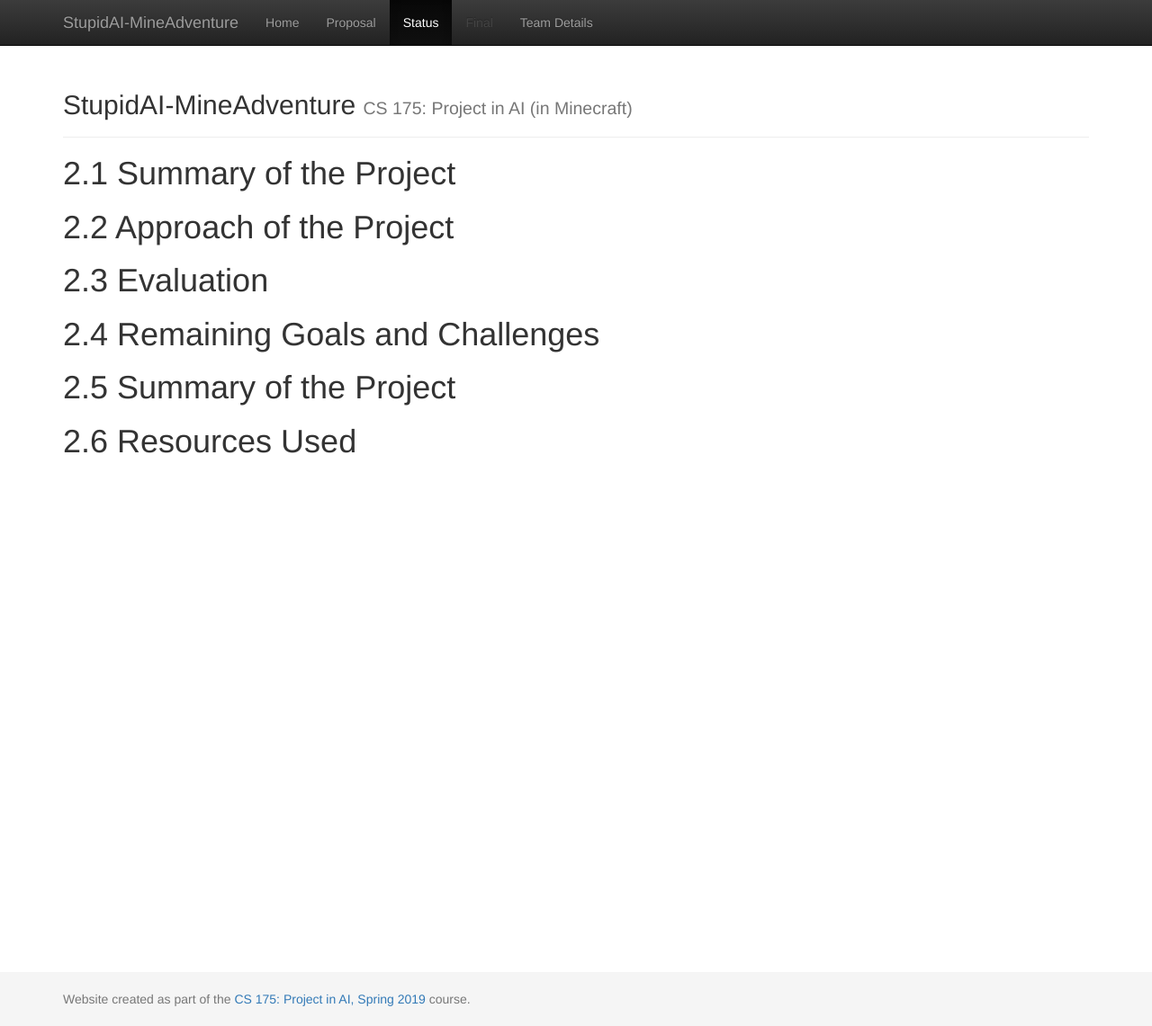
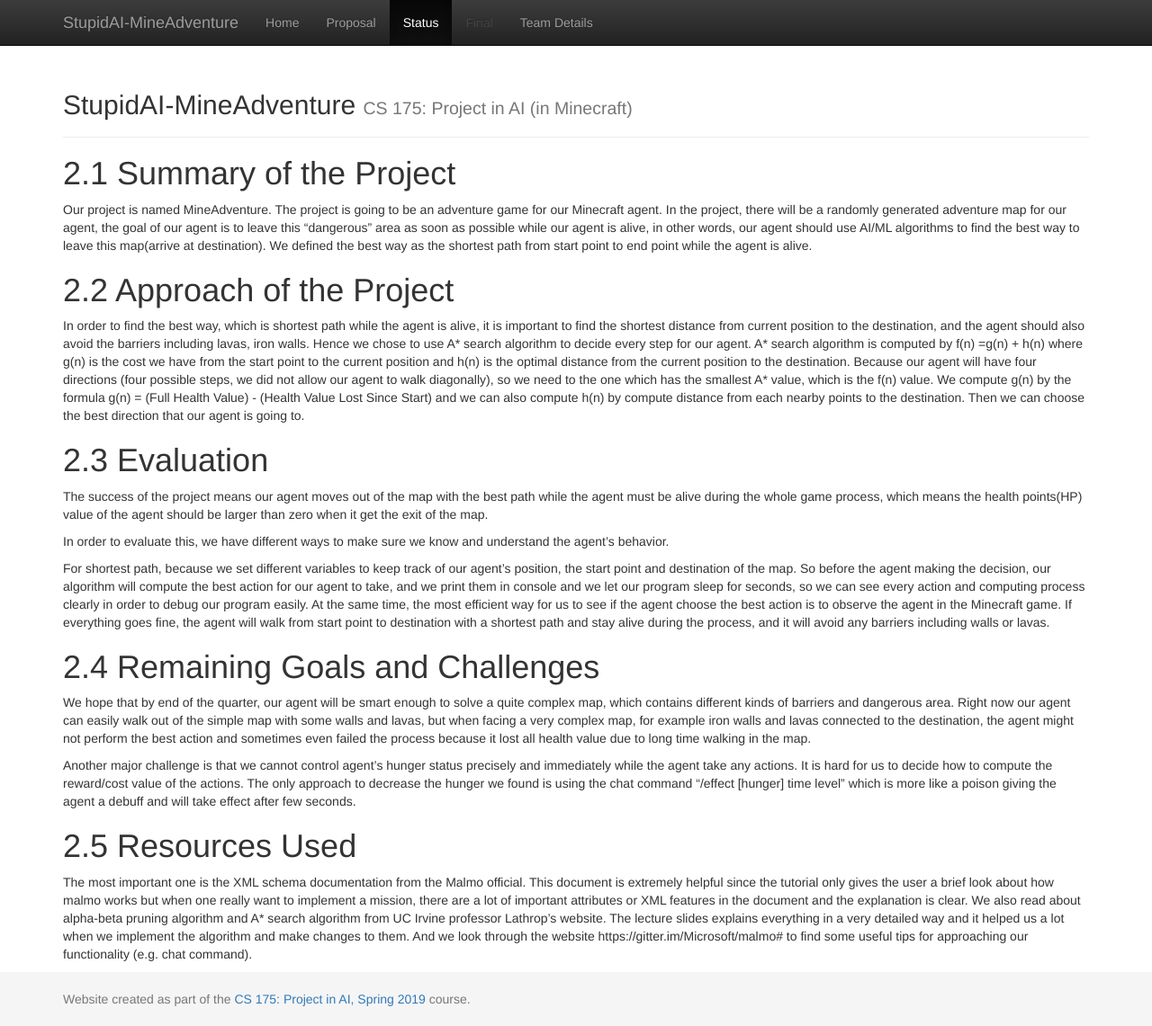
Before and after one commit to YizhuoWu/StupidAI-MineAdventure, a Jekyll site: the page built from docs/status.md, in a window 1280 px wide and 1141 px high. Shown: the whole window at 90% size. Built offline with Jekyll 4.4.1, drawn with Linux system fonts in a browser that asks for light colours.

Commit message:
Update status.md

```diff
--- a/docs/status.md
+++ b/docs/status.md
@@ -4,8 +4,47 @@ title: Status
 ---
 
 # 2.1 Summary of the Project
+
+Our project is named MineAdventure. The project is going to be an adventure game for our Minecraft agent. In the project, there will be a randomly generated adventure map
+for our agent, the goal of our agent is to leave this “dangerous” area as soon as possible while our agent is alive, in other words, our agent should use AI/ML algorithms
+to find the best way to leave this map(arrive at destination). We defined the best way as the shortest path from start point to end point while the agent is alive.
+
 # 2.2 Approach of the Project
+
+In order to find the best way, which is shortest path while the agent is alive, it is important to find the shortest distance from current position to the destination, and
+the agent should also avoid the barriers including lavas, iron walls. Hence we chose to use A* search algorithm to decide every step for our agent. A* search algorithm is
+computed by f(n) =g(n) + h(n) where g(n) is the cost we have from the start point to the current position and h(n) is the optimal distance from the current position to the
+destination. Because our agent will have four directions (four possible steps, we did not allow our agent to walk diagonally), so we need to the one which has the smallest
+A* value, which is the f(n) value. We compute g(n) by the formula g(n) = (Full Health Value) - (Health Value Lost Since Start) and we can also compute h(n) by compute distance
+from each nearby points to the destination. Then we can choose the best direction that our agent is going to.
+
 # 2.3 Evaluation
+
+The success of the project means our agent moves out of the map with the best path while the agent must be alive during the whole game process, which means the health points(HP)
+value of the agent should be larger than zero when it get the exit of the map.
+
+In order to evaluate this, we have different ways to make sure we know and understand the agent’s behavior.
+
+For shortest path, because we set different variables to keep track of our agent’s position, the start point and destination of the map. So before the agent making the decision,
+our algorithm will compute the best action for our agent to take, and we print them in console and we let our program sleep for seconds, so we can see every action and computing
+process clearly in order to debug our program easily. At the same time, the most efficient way for us to see if the agent choose the best action is to observe the agent in the
+Minecraft game. If everything goes fine, the agent will walk from start point to destination with a shortest path and stay alive during the process, and it will avoid any barriers
+including walls or lavas.
+
+
 # 2.4 Remaining Goals and Challenges
-# 2.5 Summary of the Project
-# 2.6 Resources Used
+
+We hope that by end of the quarter, our agent will be smart enough to solve a quite complex map, which contains different kinds of barriers and dangerous area. Right now our agent
+can easily walk out of the simple map with some walls and lavas, but when facing a very complex map, for example iron walls and lavas connected to the destination, the agent
+might not perform the best action and sometimes even failed the process because it lost all health value due to long time walking in the map.
+
+Another major challenge is that we cannot control agent’s hunger status precisely and immediately while the agent take any actions. It is hard for us to decide how to compute
+the reward/cost value of the actions. The only approach to decrease the hunger we found is using the chat command “/effect [hunger] time level” which is more like a poison giving
+the agent a debuff and will take effect after few seconds.
+
+# 2.5 Resources Used
+The most important one is the XML schema documentation from the Malmo official. This document is extremely helpful since the tutorial only gives the user a brief look about how
+malmo works but when one really want to implement a mission, there are a lot of important attributes or XML features in the document and the explanation is clear.
+We also read about alpha-beta pruning algorithm and A* search algorithm from UC Irvine professor Lathrop’s website. The lecture slides explains everything in a very detailed way
+and it helped us a lot when we implement the algorithm and make changes to them.
+And we look through the website https://gitter.im/Microsoft/malmo# to find some useful tips for approaching our functionality (e.g. chat command).
```
